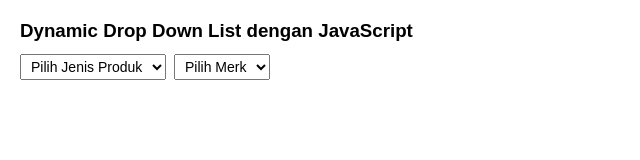
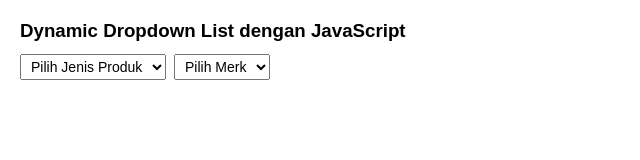
Before and after one commit to tjoyager/Pemrograman-Web_Hadryan-Rizky-Dimas-Saputra_5025251027, a plain HTML site: page Pertemuan6/4_DropdownList/index.html in a window 1280 px wide. Shown: the full height of the page, 0-640 px from the left. Drawn offline with Linux system fonts and the light colour scheme.

Commit message:
Revisi pertemuan 6

```diff
--- a/Pertemuan6/4_DropdownList/index.html
+++ b/Pertemuan6/4_DropdownList/index.html
@@ -7,7 +7,7 @@
     <link rel="stylesheet" href="style.css">
 </head>
 <body>
-    <h3>Dynamic Drop Down List dengan JavaScript</h3>
+    <h3>Dynamic Dropdown List dengan JavaScript</h3>
 
     <div class="dropdown-container">
         <select id="jenisProduk">
```
